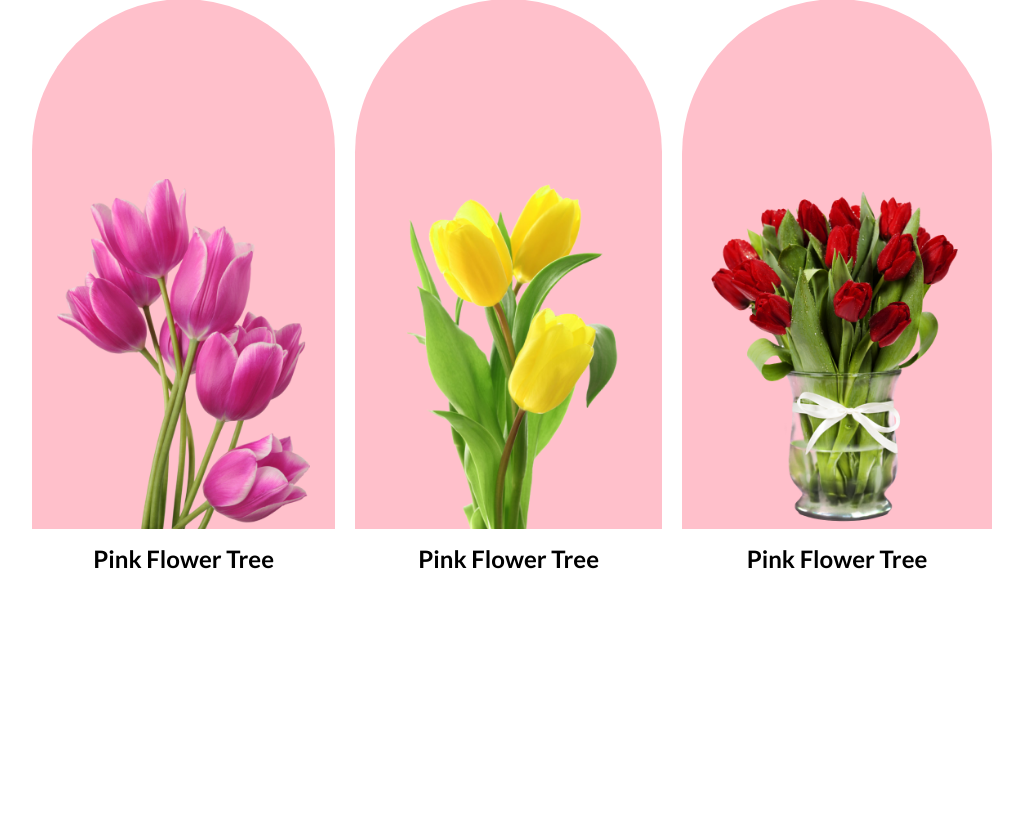
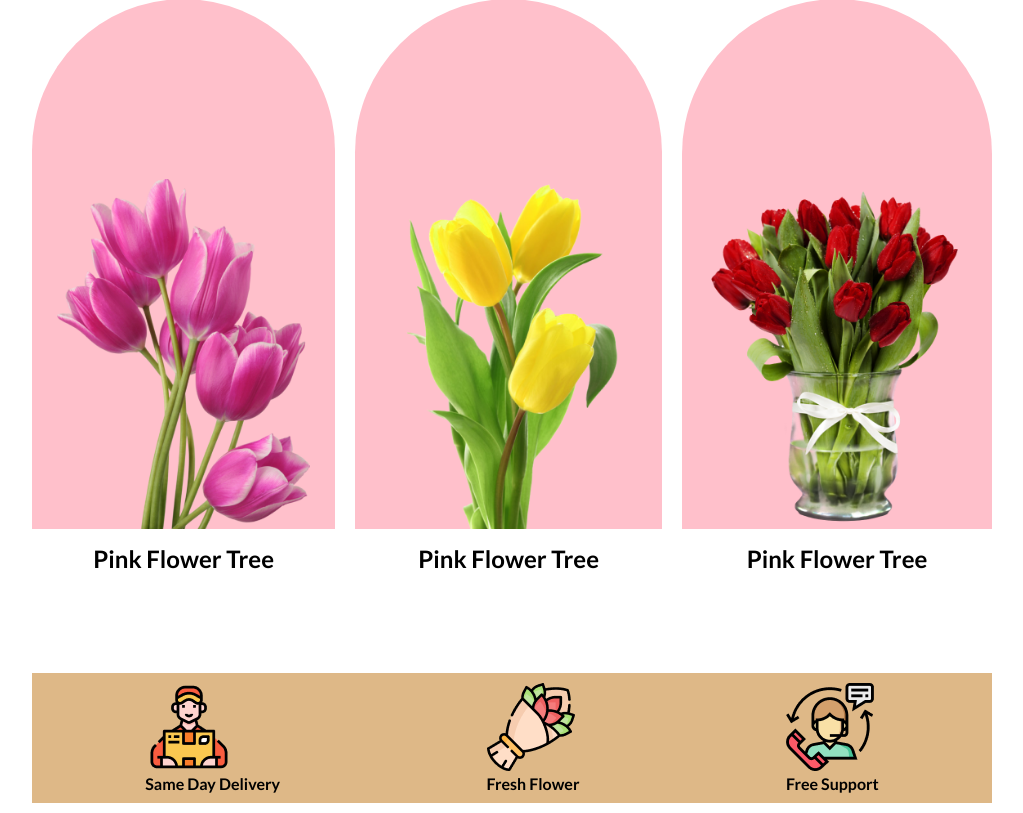
Before and after one commit to mdruman079/flower-shop, a plain HTML site: page index.html in a window 1280 px wide. Shown: the part 912-1725 px from the top of the page, without its empty margins (128-1151 px from the left). Before the commit the page ends 1585 px from the top, so only its background shows below. Drawn offline with Linux system fonts and the light colour scheme.

Commit message:
info section added

```diff
--- a/index.html
+++ b/index.html
@@ -52,6 +52,31 @@
                 </div>
             </div>
         </section>
+        <section class="info-section">
+            <div class="info-container">
+                <div class="info">
+                    <div class="info-img">
+                        <img src="asset/Group 57.png" alt="">
+                        <p>Same Day Delivery</p>
+                    </div>
+                </div>
+                <div class="info">
+                    <div class="info-img">
+                        <img src="asset/Group 58.png" alt="">
+                        <p>Fresh Flower</p>
+                    </div>
+                </div>
+                <div class="info">
+                    <div class="info-img">
+                        <img src="asset/Group 59.png" alt="">
+                        <p>Free Support</p>
+                    </div>
+                </div>
+            </div>
+        </section>
+        <section class="hot-deal">
+
+        </section>
     </main>
 </body>
 </html>
--- a/styles/style.css
+++ b/styles/style.css
@@ -1,16 +1,18 @@
 @import url('https://fonts.googleapis.com/css2?family=Lato:wght@700&display=swap');
 
-*{
+* {
   margin: 0px;
   padding: 0px;
   font-family: "Lato", sans-serif;
 }
-p{
+
+p {
   font-size: 16px;
   font-weight: 400;
 
 }
-button{
+
+button {
   border-radius: 10px;
   background: rgb(241, 80, 80);
   color: floralwhite;
@@ -20,56 +22,67 @@ button{
   cursor: pointer;
   transition: all 0.5s;
 }
-button:hover{
+
+button:hover {
   background: red;
 }
-.section-heading{
+
+.section-heading {
   max-width: 500px;
   margin: 0 auto;
   text-align: center;
 }
-.section-heading h2{
+
+.section-heading h2 {
   font-size: 40px;
   font-weight: 800;
 }
-header{
+
+header {
   background-color: antiquewhite;
 }
-.container{
+
+.container, .info-section {
   width: 75%;
   max-width: 1440px;
   margin: 0 auto;
 }
-.banner{
+
+.banner {
   display: flex;
   justify-content: space-between;
   align-items: center;
 }
-.banner .banner-text *{
+
+.banner .banner-text * {
   margin-bottom: 32px;
   max-width: 525px;
 }
-.banner .banner-text h1{
+
+.banner .banner-text h1 {
   font-size: 60px;
   font-weight: 800;
 }
-.banner .banner-image img{
+
+.banner .banner-image img {
   width: 100%;
   vertical-align: middle;
 }
 
 /* feature section */
-#featured{
+#featured {
   padding: 100px 0px;
 }
-.section-content{
+
+.section-content {
   display: flex;
   justify-content: space-between;
   align-items: end;
   gap: 20px;
   margin-top: 25px;
 }
-.section-content .flower .flower-img{
+
+.section-content .flower .flower-img {
   background-color: pink;
   border-radius: 300px 300px 0px 0px;
   padding: 30px 25px 0px;
@@ -77,12 +90,22 @@ height: 500px;
   display: flex;
   align-items: end;
 }
-.section-content .flower .flower-img img{
+
+.section-content .flower .flower-img img {
   width: 100%;
 }
-.flower p{
+
+.flower p {
   text-align: center;
   font-size: 24px;
   font-weight: 700;
   margin-top: 15px;
 }
+.info-container{
+  background-color: burlywood;
+  display: flex;
+  justify-content: space-around;
+  align-items: center;
+  padding: 10px;
+  margin: 0px 0px 10px 0px;
+}
```
Lines whose indentation alone changed are shown as unchanged.
